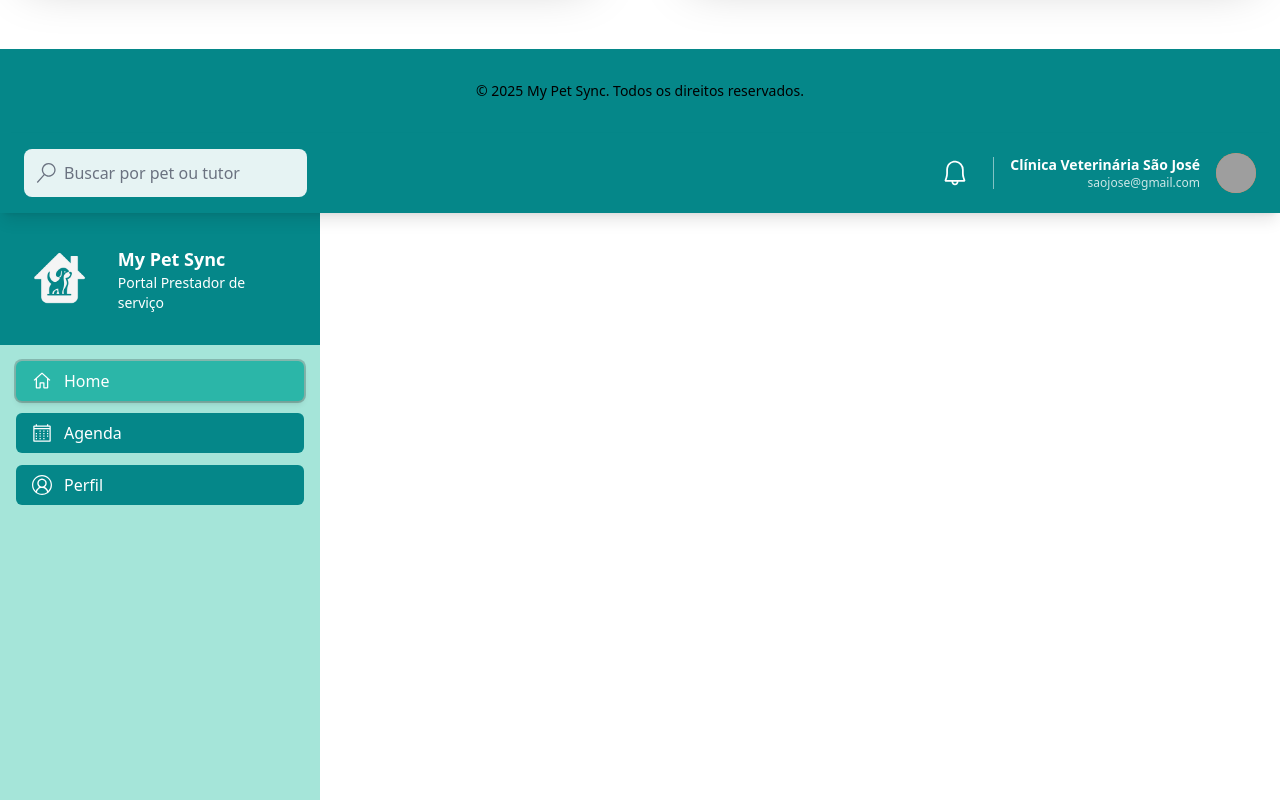
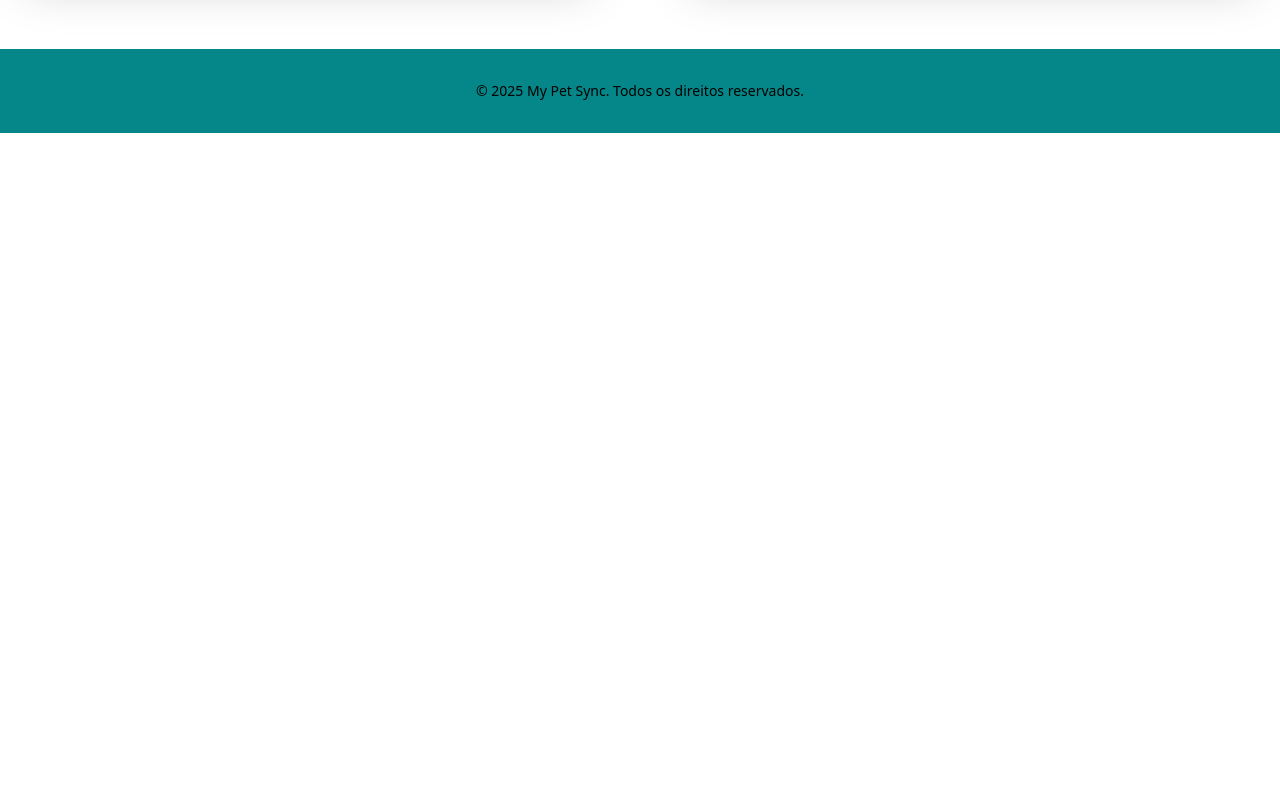
Before and after one commit to GustavoZanardi15/MyPetSync-FrontEnd, a React (Vite) app in the folder FrontEndWeb/: page / in a window 1280 px wide. Shown: the part 2940-3740 px from the top of the page. After the commit the page ends 3073 px from the top, so only its background shows below. Built offline with nearby package versions, Linux system fonts and the light colour scheme; grey boxes are pictures that could not be loaded.

Commit message:
chore(frontend): configurar rotas iniciais e importar HomePage

```diff
--- a/FrontEndWeb/src/main.jsx
+++ b/FrontEndWeb/src/main.jsx
@@ -6,8 +6,7 @@ import LandingPage from "./pages/LandingPage.jsx";
 import RegisterCompany from "./components/auth/RegisterCompany.jsx";
 import RegisterAutonomo from "./components/auth/RegisterAutonomo.jsx";
 import Login from "./components/auth/Login.jsx";
-import Header from "./components/common/Header.jsx";
-import Sidebar from "./components/common/Sidebar.jsx";
+import HomePage from "./pages/HomePage.jsx";
 
 const router = createBrowserRouter([
   {
@@ -26,12 +25,14 @@ const router = createBrowserRouter([
     path: "/login",
     element: <Login />,
   },
+  {
+    path: "/homePage",
+    element: <HomePage />,
+  },
 ]);
 
 createRoot(document.getElementById("root")).render(
   <StrictMode>
     <RouterProvider router={router} />
-    <Header />
-    <Sidebar />
   </StrictMode>
 );
```
